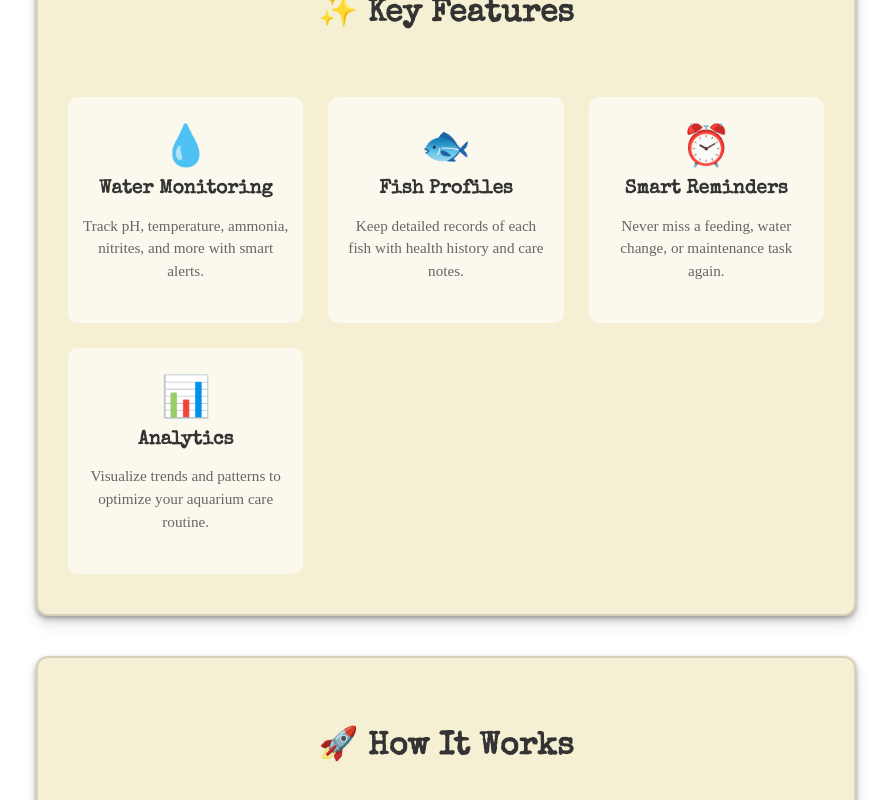
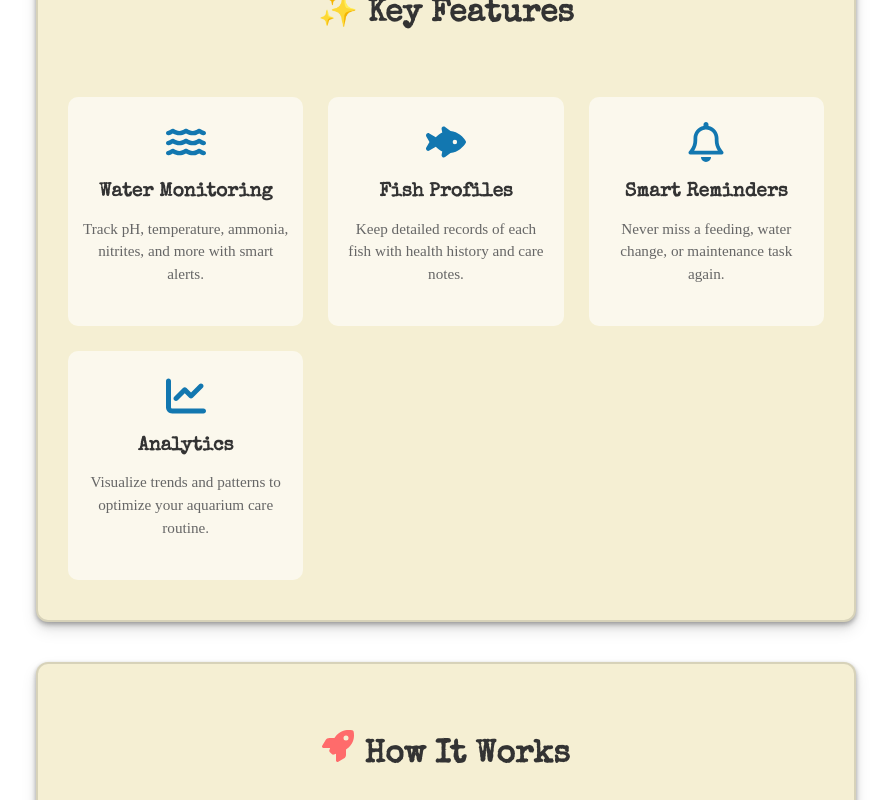
Before and after one commit to ALNezar/FishMaster, a React (Vite) app in the folder frontend/FishMaster/: page / in a window 1280 px wide. Shown: the part 1280-2080 px from the top of the page, without its empty margins (194-1085 px from the left). Built offline with nearby package versions, Linux system fonts and the light colour scheme.

Commit message:
feat(frontend): Add `NavBar` component

```diff
--- a/frontend/FishMaster/src/pages/landing/LandingPage.jsx
+++ b/frontend/FishMaster/src/pages/landing/LandingPage.jsx
@@ -1,6 +1,9 @@
 import React from 'react';
 import { useNavigate } from 'react-router-dom';
 import Wave from 'react-wavify';
+// 1. Import the specific icons you want to use
+import { FaWater, FaFishFins, FaRegBell, FaChartLine, FaRocket } from "react-icons/fa6";
+
 import Button from '../../components/common/button/button.jsx';
 import Card from '../../components/common/card/card.jsx';
 import FishLogo from '../../assets/images/Fishlogo.svg';
@@ -20,7 +23,8 @@ const WaveBackground = ({ className }) => (
 /** Reusable feature item */
 const FeatureItem = ({ icon, title, description }) => (
   <div className="feature-item">
-    <span className="feature-icon">{icon}</span>
+    {/* 2. Added a wrapper class for consistent icon sizing/color */}
+    <span className="feature-icon icon-glow">{icon}</span>
     <h3>{title}</h3>
     <p>{description}</p>
   </div>
@@ -38,6 +42,9 @@ const StepItem = ({ number, title, description }) => (
 
 function LandingPage() {
   const navigate = useNavigate();
+
+  // Helper to standardise icon style
+  const iconStyle = { fontSize: '2.5rem', color: '#1277b0' };
 
   return (
     <>
@@ -88,10 +95,27 @@ function LandingPage() {
           <Card className="info-card">
             <h2 className="section-title">✨ Key Features</h2>
             <div className="features-grid">
-              <FeatureItem icon="💧" title="Water Monitoring" description="Track pH, temperature, ammonia, nitrites, and more with smart alerts." />
-              <FeatureItem icon="🐟" title="Fish Profiles" description="Keep detailed records of each fish with health history and care notes." />
-              <FeatureItem icon="⏰" title="Smart Reminders" description="Never miss a feeding, water change, or maintenance task again." />
-              <FeatureItem icon="📊" title="Analytics" description="Visualize trends and patterns to optimize your aquarium care routine." />
+              {/* 3. Replaced Emojis with React Components */}
+              <FeatureItem
+                icon={<FaWater style={iconStyle} />}
+                title="Water Monitoring"
+                description="Track pH, temperature, ammonia, nitrites, and more with smart alerts."
+              />
+              <FeatureItem
+                icon={<FaFishFins style={iconStyle} />}
+                title="Fish Profiles"
+                description="Keep detailed records of each fish with health history and care notes."
+              />
+              <FeatureItem
+                icon={<FaRegBell style={iconStyle} />}
+                title="Smart Reminders"
+                description="Never miss a feeding, water change, or maintenance task again."
+              />
+              <FeatureItem
+                icon={<FaChartLine style={iconStyle} />}
+                title="Analytics"
+                description="Visualize trends and patterns to optimize your aquarium care routine."
+              />
             </div>
           </Card>
         </section>
@@ -99,7 +123,11 @@ function LandingPage() {
         {/* HOW IT WORKS */}
         <section id="how-it-works">
           <Card className="info-card">
-            <h2 className="section-title">🚀 How It Works</h2>
+            <h2 className="section-title">
+                {/* Optional: Add a rocket icon here for extra flair */}
+                <FaRocket style={{ color: '#ff6b6b', marginRight: '10px' }} />
+                How It Works
+            </h2>
             <div className="steps-container">
               <StepItem number="1" title="Create Your Account" description="Sign up in seconds and verify your email to get started." />
               <StepItem number="2" title="Set Up Your Tanks" description="Add your aquariums with size, type, and equipment details." />
```
Also changed, not shown: frontend/FishMaster/src/components/common/nav/NavBar.jsx (added, +49 -0 lines), frontend/FishMaster/src/components/common/nav/NavBar.scss (added, +77 -0 lines).
